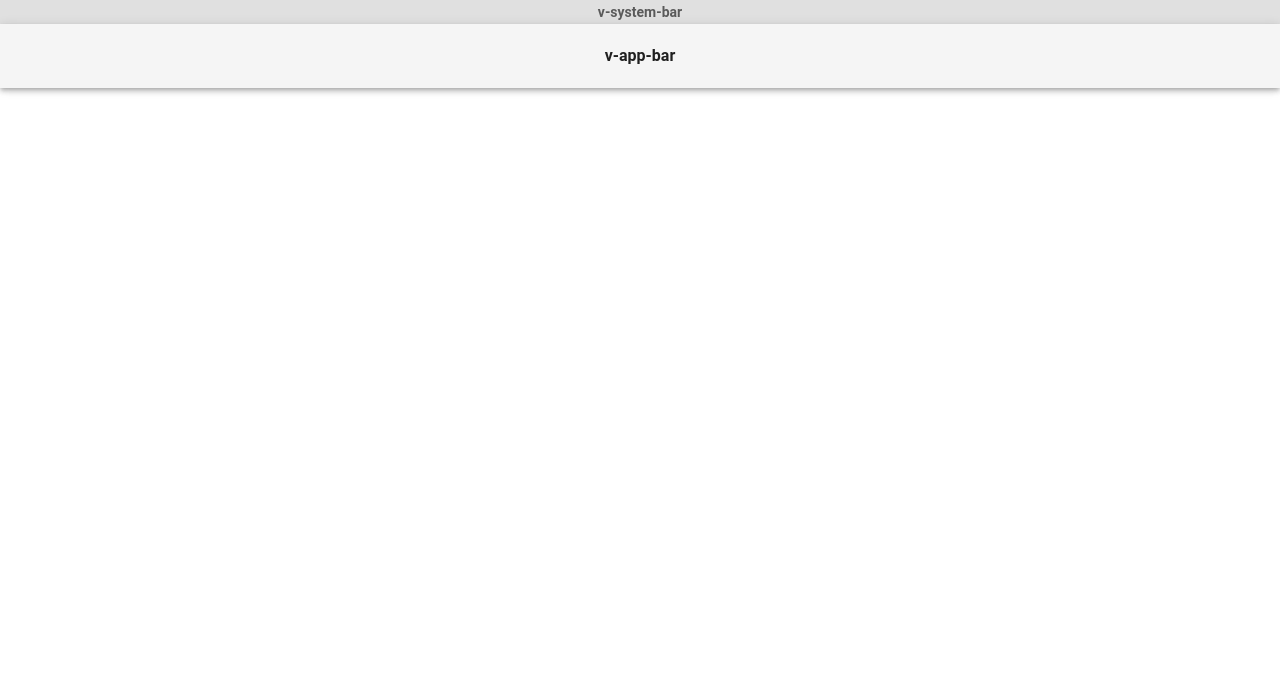
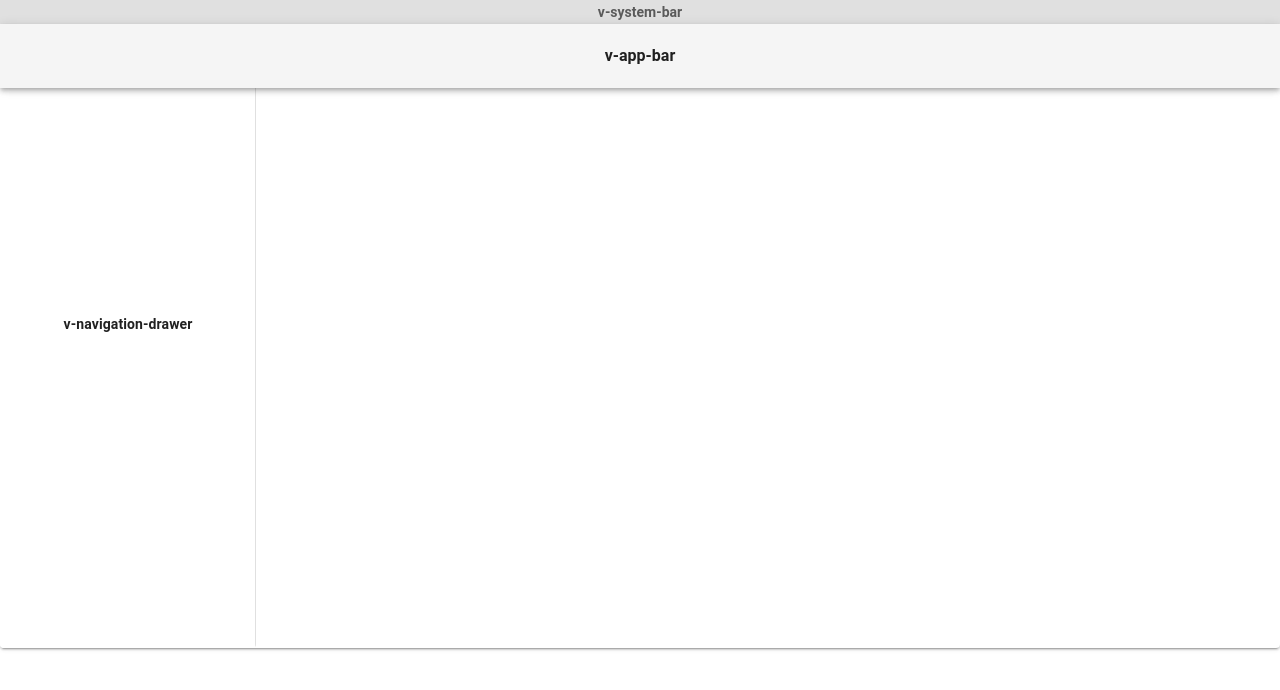
Before and after one commit to Im0tec/vue-project-facens, a Vue app: page / in a window 1280 px wide. Shown: the top 690 px of the page. Built offline with nearby package versions, Linux system fonts and the light colour scheme.

Commit message:
feat: :sparkles: v-navigation-drawer created

```diff
--- a/src/App.vue
+++ b/src/App.vue
@@ -4,7 +4,7 @@
 
     <v-system-bar app>
       <v-row justify="center">
-        <strong>v-system-bar</strong>
+        <strong> v-system-bar </strong>
       </v-row>
     </v-system-bar>
 
@@ -12,9 +12,24 @@
 
     <v-app-bar app>
       <v-row justify="center">
-        <strong>v-app-bar</strong>
+        <strong> v-app-bar </strong>
       </v-row>
     </v-app-bar>
+
+    <!-- V-NAVIGATION-DRAWER BELOW  -->
+
+    <v-card height="81vh">
+      <v-navigation-drawer absolute permanent left>
+        <v-container fill-height>
+          <v-card-text>
+            <center>
+              <strong> v-navigation-drawer </strong>
+            </center>
+          </v-card-text>
+        </v-container>
+      </v-navigation-drawer>
+    </v-card>
+
 
   </v-app>
 
```
